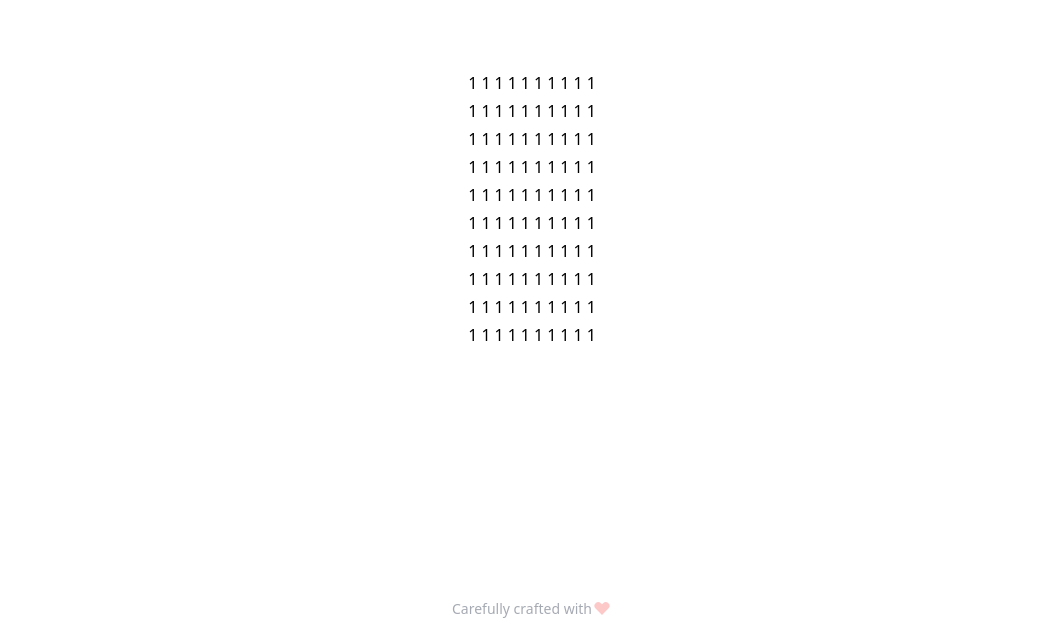
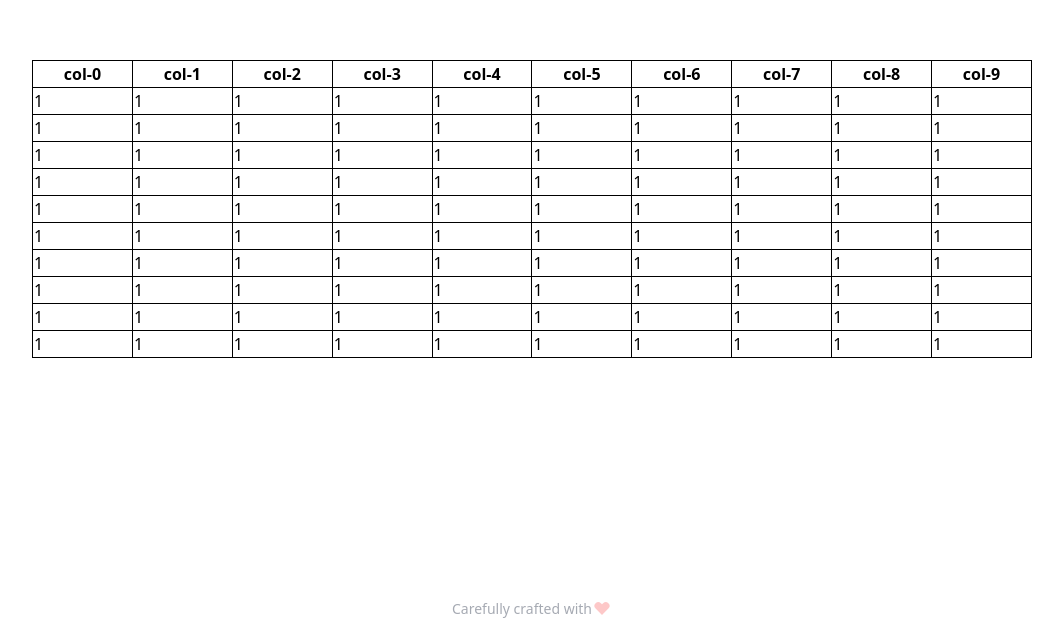
Before and after one commit to stdAlexTikhonov/table, a React (Vite) app in the folder apps/table/: page / in a window 1280 px wide. Shown: the part 165-800 px from the top of the page, without its empty margins (108-1171 px from the left). Built offline with nearby package versions, Linux system fonts and the light colour scheme.

Commit message:
Added basic styles

```diff
--- a/apps/table/src/components/app/app.module.scss
+++ b/apps/table/src/components/app/app.module.scss
@@ -8,8 +8,21 @@
 .main {
   flex-grow: 1;
   display: flex;
+
+}
+
+.container {
+  width: 1000px;
+  margin: auto;
 }
 
 .table {
-  margin: auto;
+  border: 1px solid;
+  border-collapse: collapse;
+  table-layout: fixed; // auto
+  width: 100%;
 }
+
+.td, .th {
+  border: 1px solid;
+}
--- a/apps/table/src/components/app/app.tsx
+++ b/apps/table/src/components/app/app.tsx
@@ -9,16 +9,23 @@ export function App() {
   return (
     <div className={styles.root}>
       <div className={styles.main}>
+        <div className={styles.container}>
           <table className={styles.table}>
+            <thead>
+              <tr>
+                {arr.map((item, index) => <th className={styles.th} key={`col-${index}`}>col-{index}</th>)}
+              </tr>
+            </thead>
             <tbody>
               {arr.map((item, index) => <tr key={`row-${index}`}>
                 {
-                arr.map((_, i) => <td key={`col-${i}`}>1</td>)
+                  arr.map((_, i) => <td className={styles.td} key={`col-${i}`}>1</td>)
                 }
               </tr>)}
             </tbody>
           </table>
         </div>
+      </div>
       <Footer />
     </div>
   );
```
Lines whose indentation alone changed are shown as unchanged.
